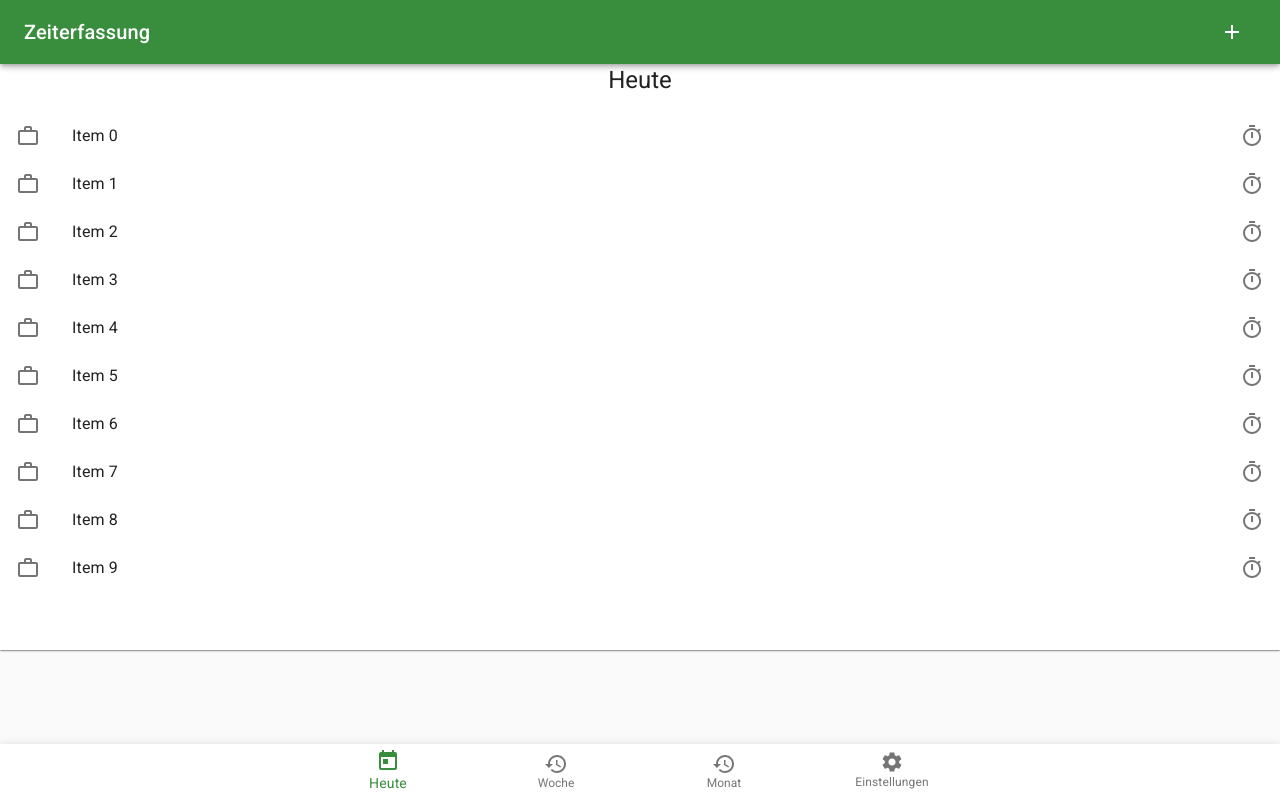
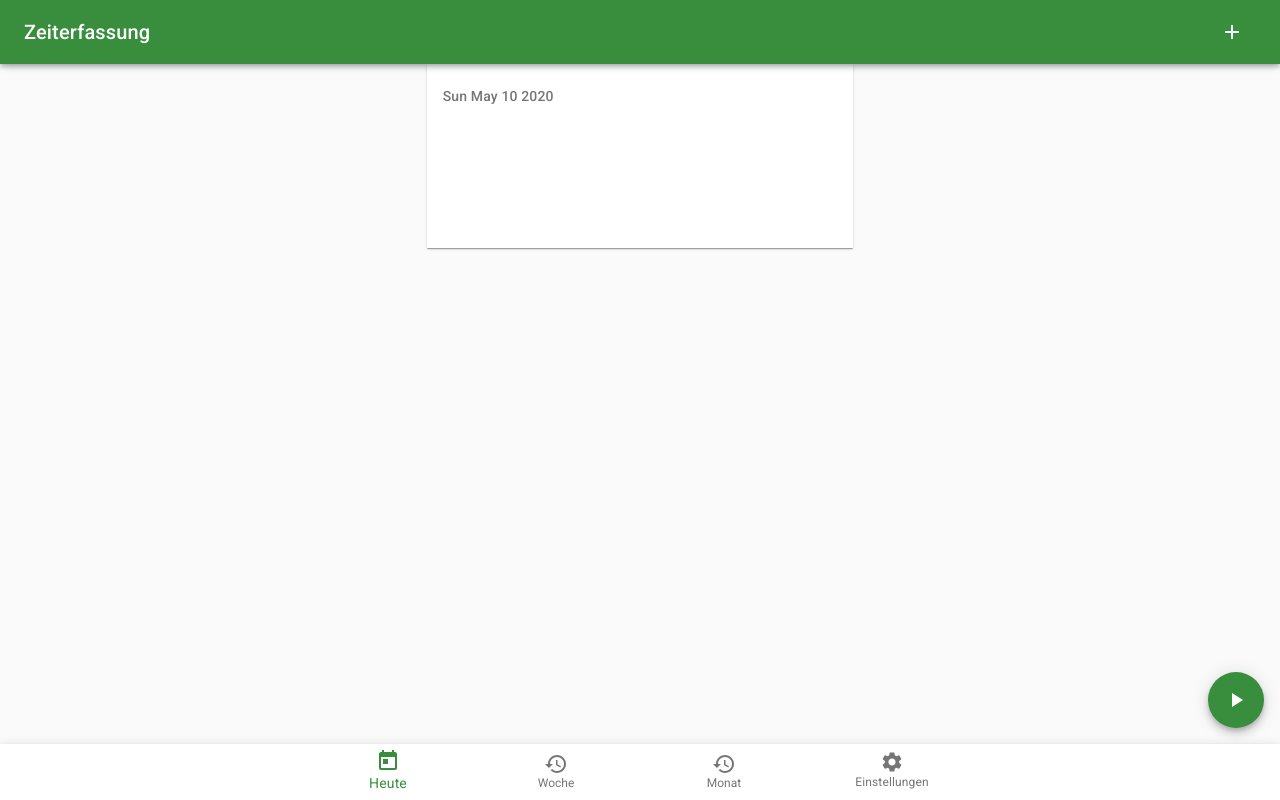
Before and after one commit to tschult/timetracker, a React (Create React App) app: page / in a window 1280 px wide. Built offline with nearby package versions, Linux system fonts and the light colour scheme.

Commit message:
list of tasks

```diff
--- a/src/Day.jsx
+++ b/src/Day.jsx
@@ -1,35 +1,101 @@
-import React from 'react';
-import { Paper, Typography, List, ListItem, ListItemText, ListItemIcon, ListItemSecondaryAction, IconButton } from '@material-ui/core';
+import React, { useState } from 'react';
+import { Paper, Typography, List, ListItem, ListItemText, ListItemIcon, ListItemSecondaryAction, IconButton, Grid, Fab, Zoom, ListSubheader } from '@material-ui/core';
 import WorkOutlineOutlinedIcon from '@material-ui/icons/WorkOutlineOutlined';
 import TimerOutlinedIcon from '@material-ui/icons/TimerOutlined';
+import PlayArrowIcon from '@material-ui/icons/PlayArrow';
+import StopIcon from '@material-ui/icons/Stop';
+import { makeStyles, useTheme } from '@material-ui/styles';
 
-const Day = () =>
-{
+const useStyles = makeStyles((theme) => ({
+  root: {
+    position: 'relative',
+
+  },
+  paper: {
+    paddingBottom: '120px'
+  },
+  fab: {
+    position: 'fixed',
+    bottom: theme.spacing(9),
+    right: theme.spacing(2)
+  }
+}));
+
+const Day = () => {
+
+  const classes = useStyles();
+  const [items, setItems] = useState([]);
+  const [isRunning, setIsRunning] = useState(false);
+
+  const theme = useTheme();
+
+  const transitionDuration = {
+    enter: theme.transitions.duration.enteringScreen,
+    exit: theme.transitions.duration.leavingScreen,
+  };
+
+  const startTask = () => {
+    setIsRunning(true);
+    const date = new Date();
+    //setItems([{startDate: date}].concat(items));
+    setItems([{startDate: date}, ...items]);
+  }
+
+  const stopCurrentTask = () => {
+    setIsRunning(false);
+    const date = new Date();
+    const newItems = items.map((item, idx) => {
+      if (idx === 0){
+        return {startDate: item.startDate, stopDate: date, durationMs: date - item.startDate};
+      }else{
+        return item;
+      }
+    });
+    setItems(newItems);
+  }
+
+
   return (
-        <Paper square style={{ paddingBottom: 50 }}>
-
-        <Typography variant="h5" gutterBottom align="center">
-          Heute
-          </Typography>
+    <div className={classes.root}>
+      <Grid container>
+        <Grid item xs={0} sm={3} md={4} />
+        <Grid item xs={12} sm={6} md={4}>
+          <Paper square className={classes.paper}>
 
             <List >
-          {[0, 1, 2, 3, 4, 5, 6, 7, 8, 9].map((sectionId) => (
-            <ListItem key={`item-${sectionId}`}>
+              <ListSubheader>{new Date().toDateString()}</ListSubheader>
+              {items.map((item, idx) => (
+
+                <ListItem key={`item-${item.startDate}`}>
                   <ListItemIcon>
-                    <WorkOutlineOutlinedIcon/>
+                    <WorkOutlineOutlinedIcon />
                   </ListItemIcon>
-              <ListItemText primary={`Item ${sectionId}`} />
+                  <ListItemText primary={`started ${item.startDate.toLocaleTimeString()}`} />
                   <ListItemSecondaryAction>
-                  <IconButton edge="end">
-                      <TimerOutlinedIcon/>
-                  </IconButton>
+                    <Typography>{item.stopDate ? `${item.durationMs/1000} s` : `running`}</Typography>
                   </ListItemSecondaryAction>
                 </ListItem>
               ))}
             </List>
+          </Paper>
 
+        </Grid>
+        <Grid item xs={0} sm={3} md={4} />
+      </Grid>
 
-      </Paper>
+      <Zoom in={!isRunning} timeout={transitionDuration} unmountOnExit>
+        <Fab color="primary" aria-label="start" className={classes.fab} onClick={startTask} >
+          <PlayArrowIcon />
+        </Fab>
+      </Zoom>
+
+      <Zoom in={isRunning} timeout={transitionDuration} unmountOnExit>
+        <Fab color="warning" aria-label="stop" className={classes.fab} onClick={stopCurrentTask} >
+          <StopIcon />
+        </Fab>
+      </Zoom>
+
+    </div>
   )
 }
 
--- a/src/Settings.jsx
+++ b/src/Settings.jsx
@@ -1,5 +1,5 @@
 import React from 'react';
-import { Typography, Paper, List, ListItem, ListItemIcon, ListItemText, ListItemSecondaryAction, Switch, Grid } from '@material-ui/core';
+import { Paper, List, ListItem, ListItemIcon, ListItemText, ListItemSecondaryAction, Switch, Grid, ListSubheader } from '@material-ui/core';
 import Brightness4Icon from '@material-ui/icons/Brightness4';
 
 const Settings = (props) => {
@@ -14,8 +14,8 @@ const Settings = (props) => {
             <Grid item xs={0} sm={3} md={4} />
             <Grid item xs={12} sm={6} md={4}>
                 <Paper>
-                    <Typography variant="h6" gutterBottom>Settings</Typography>
                     <List>
+                        <ListSubheader>Settings</ListSubheader>
                         <ListItem>
                             <ListItemIcon>
                                 <Brightness4Icon />
```
Also changed, not shown: src/App.js (line endings or trailing spaces). Lines whose indentation alone changed are shown as unchanged.
